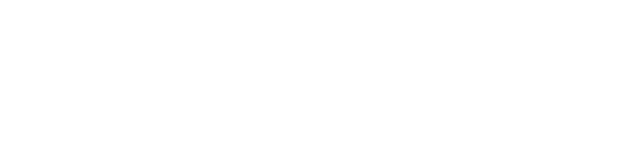
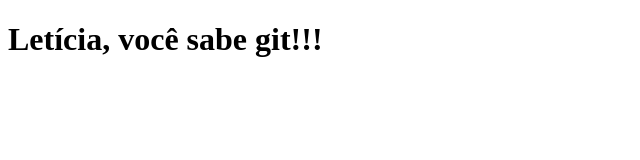
Before and after one commit to leticia-jcj/Teste, a plain HTML site: page index.html in a window 1280 px wide. Shown: the whole page, without its empty margins (0-640 px from the left). Drawn offline with Linux system fonts and the light colour scheme.

Commit message:
first commit

```diff
--- a/index.html
+++ b/index.html
@@ -7,8 +7,6 @@
     <title>Document</title>
 </head>
 <body>
-    <header>
-
-    </header>
+    <h1>Letícia, você sabe git!!!</h1>
 </body>
 </html>
```
